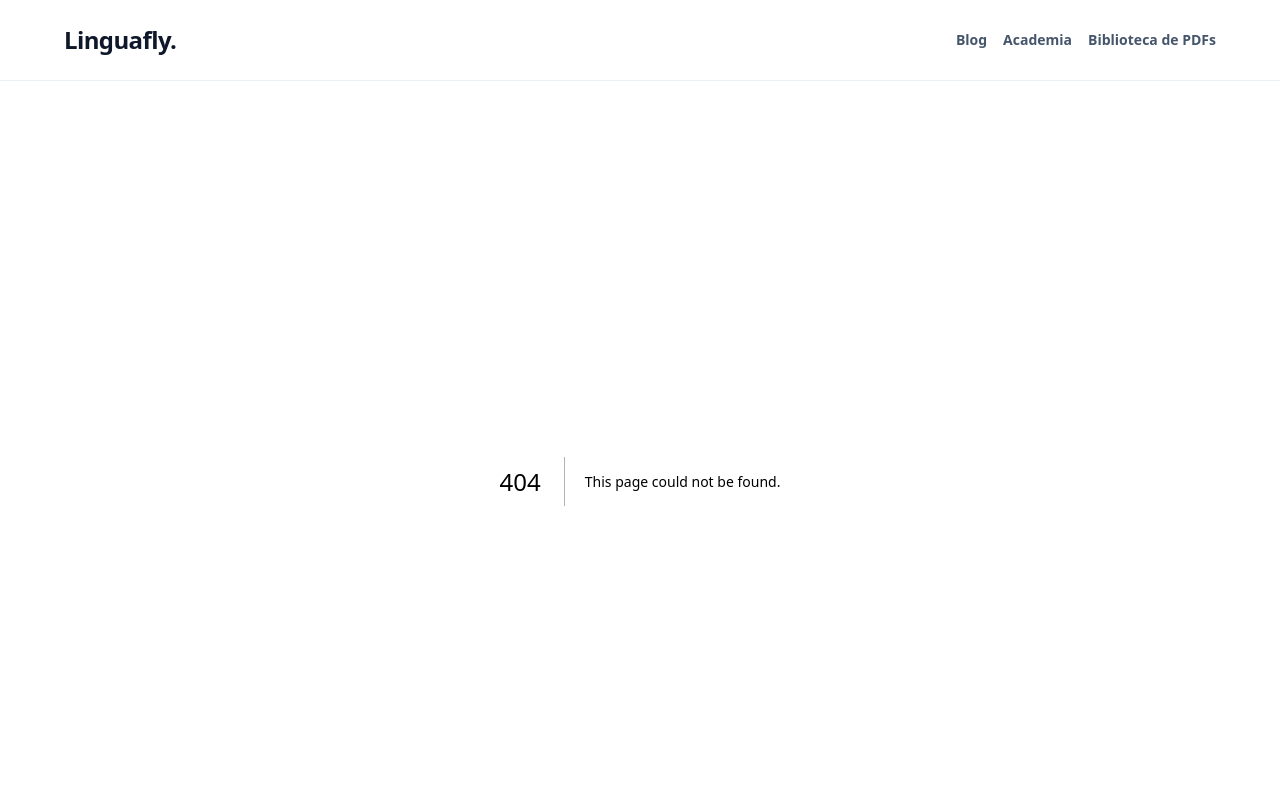
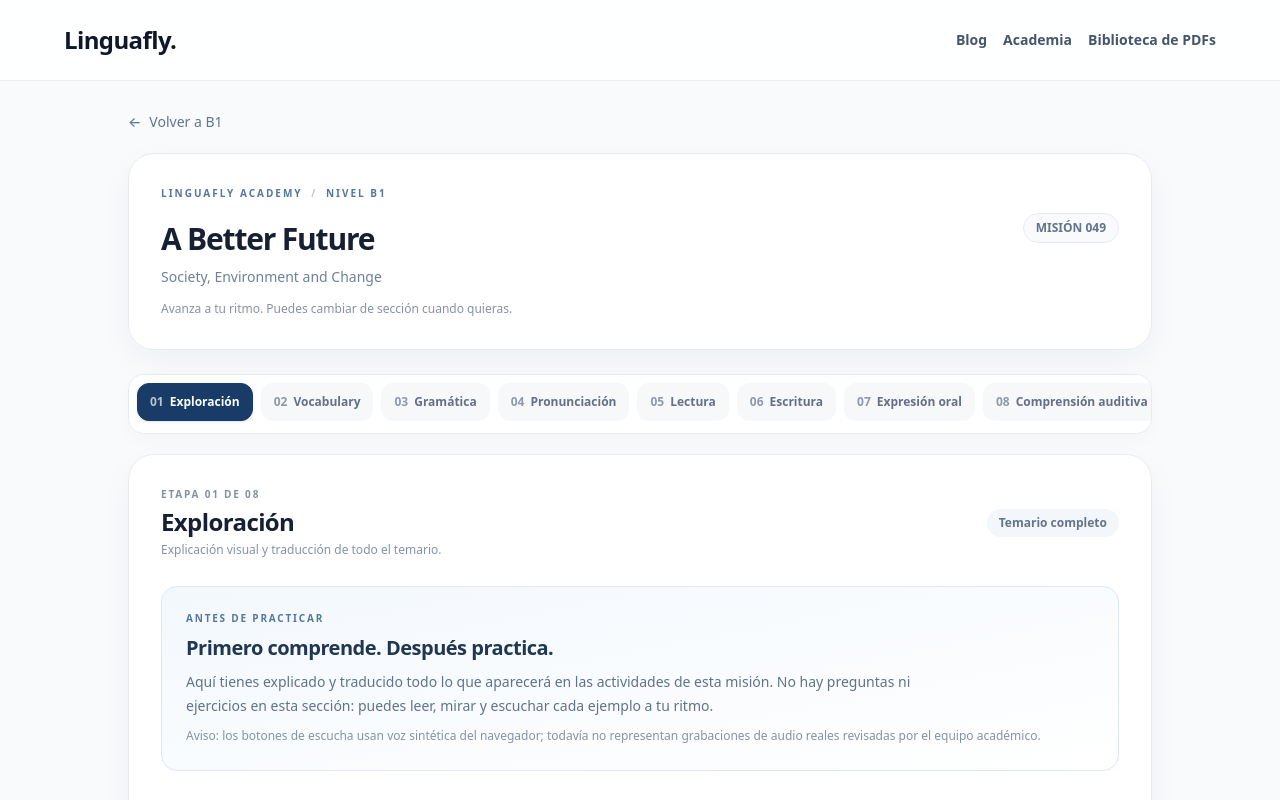
Before and after one commit to linguafly6-ui/linguaflynew2, a Next.js app: page /academia/b1/049 in a window 1280 px wide. Before the commit this address had no page. Shown: the top 800 px of the page. Built offline with nearby package versions, Linux system fonts and the light colour scheme.

Commit message:
Add B1 mission 049 page

```diff
--- /dev/null
+++ b/app/academia/b1/049/page.tsx
@@ -0,0 +1,5 @@
+import Link from "next/link";
+import CanonicalMission, { type Mission } from "@/components/academy/CanonicalMission";
+import mission from "@/content/canonical-missions/b1/049.json";
+export const metadata = { title: "A Better Future · Misión 049 · Linguafly B1", description: "Describe actions that will be completed by a future time.", robots: { index: false, follow: false } };
+export default function B1Mission049Page() { return (<main className="min-h-screen bg-slate-50 px-4 py-7 sm:px-6"><div className="mx-auto max-w-5xl"><Link href="/academia/b1" className="inline-flex items-center gap-2 text-sm font-medium text-slate-500 transition hover:text-blue-700"><span aria-hidden="true">←</span> Volver a B1</Link><div className="mt-5"><CanonicalMission missionData={mission as Mission} /></div></div></main>); }
```
